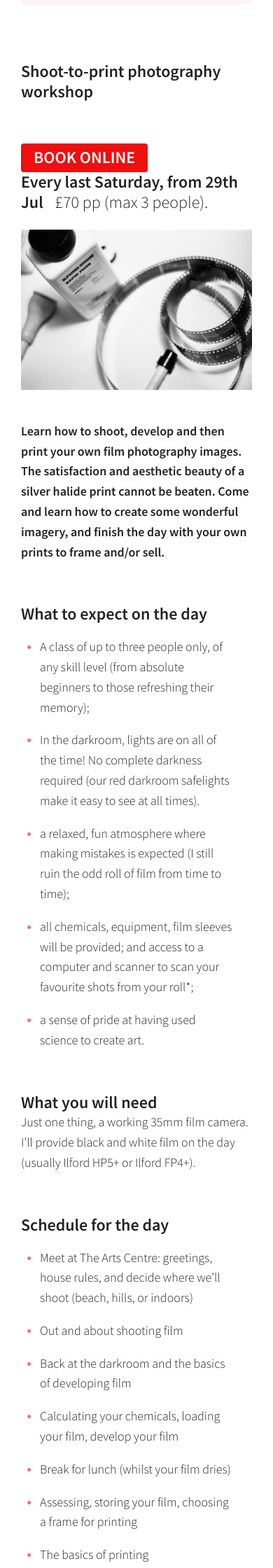
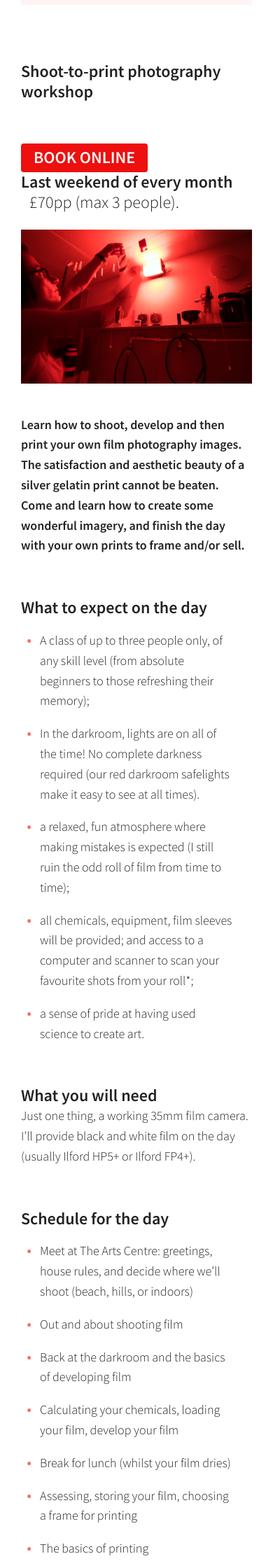
Before and after one commit to martincf/lightbox, a Jekyll site: the page built from _posts/2017-06-04-event-shoot-to-print.md, in a window 390 px wide. Shown: the part 631-2871 px from the top of the page at 70% size. Built offline with Jekyll 4.4.1, drawn with Linux system fonts in a browser that asks for light colours; nearby versions of some CDN libraries.

Commit message:
Final homepage fixes...
Responsive work; Shoot-to-film text.

```diff
--- a/_posts/2017-06-04-shoot-to-print.md
+++ b/_posts/2017-06-04-event-shoot-to-print.md
@@ -5,15 +5,15 @@
 date: 2017-06-04
 published: true
 permalink: /learn/shoot-to-print
-excerpt: Don't just shoot film, learn how to print film!
-heroimage: photo1
-eventprice: £70 pp (max 3 people).
+excerpt: Don't just shoot film, learn how to print
+heroimage: darkroom-safelight33
+eventprice: £70pp (max 3 people).
 eventfreq: Once per month
-eventdate: Every last Saturday, from 29th Jul
+eventdate: Last weekend of every month
 booklink: https://bookwhen.com/lightbox-workshops
 ---
 
-**Learn how to shoot, develop and then print your own film photography images. The satisfaction and aesthetic beauty of a silver halide print cannot be beaten. Come and learn how to create some wonderful imagery, and finish the day with your own prints to frame and/or sell.**
+**Learn how to shoot, develop and then print your own film photography images. The satisfaction and aesthetic beauty of a silver gelatin print cannot be beaten. Come and learn how to create some wonderful imagery, and finish the day with your own prints to frame and/or sell.**
 
 ## What to expect on the day
 - A class of up to three people only, of any skill level (from absolute beginners to those refreshing their memory);
--- a/_sass/_cta_home.scss
+++ b/_sass/_cta_home.scss
@@ -61,7 +61,7 @@
   @include mq(small-smartphone) {
     float: none;
     width: 100%;
-    margin: 0;
+    margin: 0 0 20px;
     position: inherit;
     text-align: left;
     strong {
@@ -92,6 +92,10 @@
       display: block;
     }
   }
+  @include mq(small-smartphone) {
+    overflow: visible;
+    height: auto;
+  }
   &:after {
     content: "...";
   }
--- a/_sass/_navigation.scss
+++ b/_sass/_navigation.scss
@@ -2,6 +2,16 @@
 .navigation  {
   float: right;
   padding-top: 50px;
+  @include mq(medium) {
+    display: flex;
+    width: 50%;
+    padding-top: 0;
+  }
+  @include mq(small-smartphone) {
+    float: none;
+    width: auto;
+    display: block;
+  }
 }
 .navigation-list-link {
   display: inline-block;
@@ -20,7 +30,11 @@
   a:hover, a:active {
     color: $red;
   }
+  @include mq(medium) {
+    margin-bottom: 5px;
+  }
 }
+
 @media screen and (max-width: 500px) {
   .navigation {
     clear: left;
--- a/assets/css/main.scss
+++ b/assets/css/main.scss
@@ -3,10 +3,10 @@
 ---
 
 /* Imports */
+@import "mixins";
 @import "base";
 @import "colours";
 @import "navigation";
-@import "mixins";
 @import "cta_home";
 @import "cta";
 
```
Also changed, not shown: _posts/2017-05-09-event-black-white-film-development.md (+1 -1 lines), _posts/2017-6-15-june-2017-update.md (+1 -1 lines).
